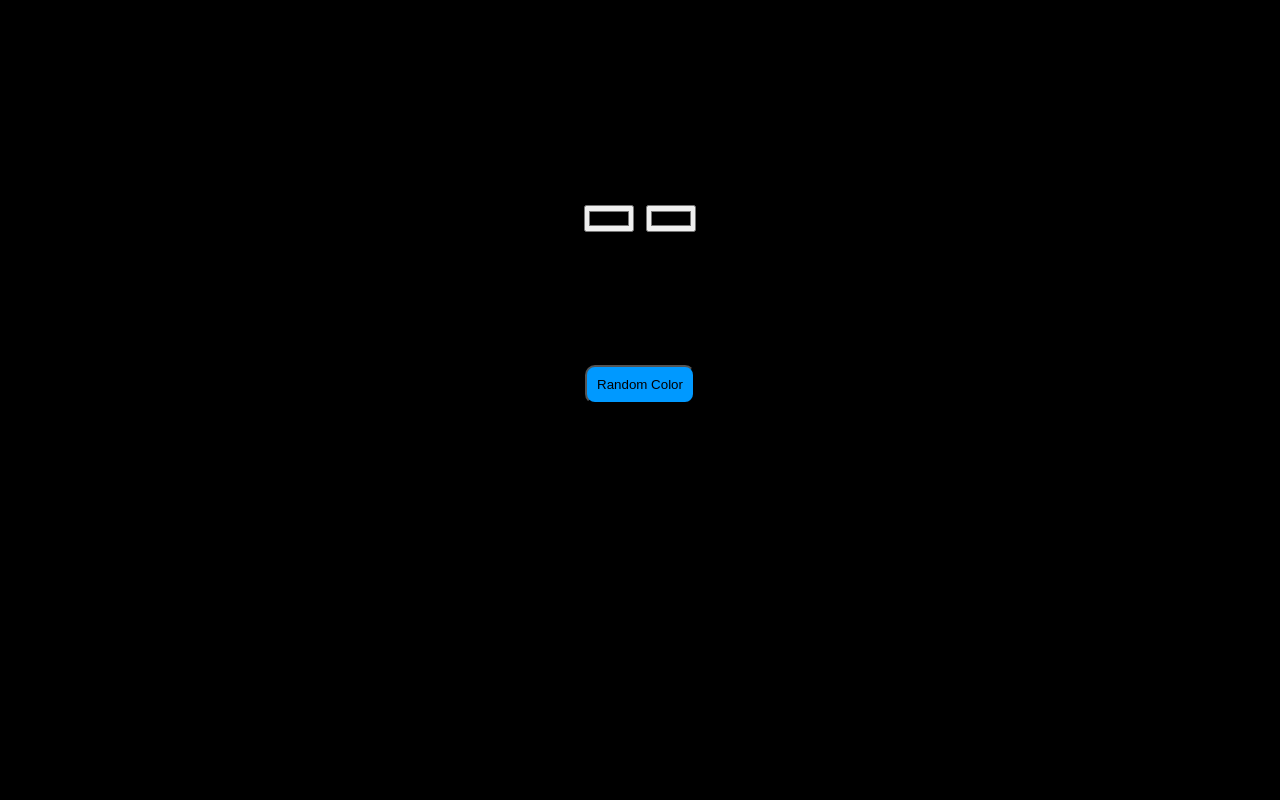
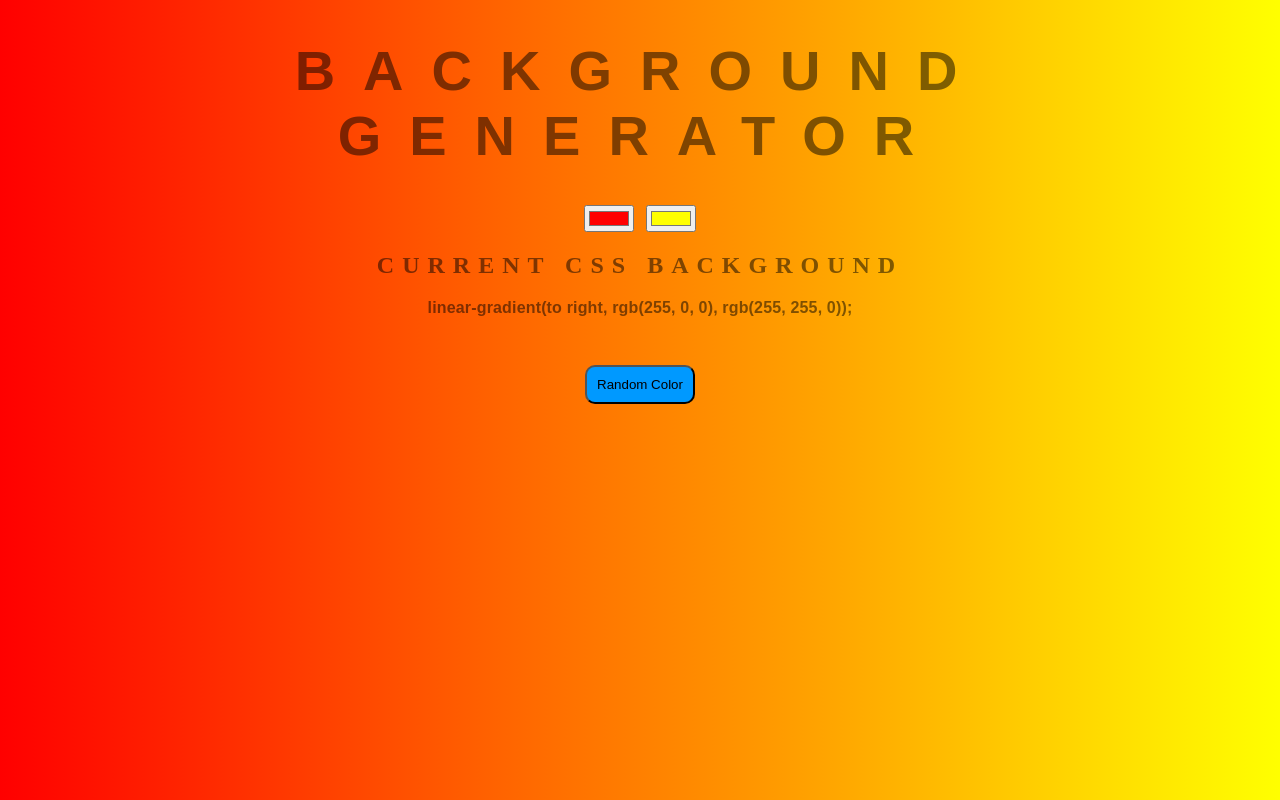
Before and after one commit to satendrachowdhary/background-generator, a plain HTML site: page index.html in a window 1280 px wide. Drawn offline with Linux system fonts and the light colour scheme.

Commit message:
Update index.html

```diff
--- a/index.html
+++ b/index.html
@@ -6,8 +6,8 @@
   </head>
   <body id="gradient">
     <h1>Background Generator</h1>
-    <input class="color1" type="color" name="color1" value="rgb(255,0,0)" />
-    <input class="color2" type="color" name="color2" value="rgb(255,255,0)" />
+    <input class="color1" type="color" name="color1" value="#ff0000" />
+    <input class="color2" type="color" name="color2" value="#ffff00" />
     <h2>Current CSS Background</h2>
     <h3 id="bg-code"></h3>
 
```
